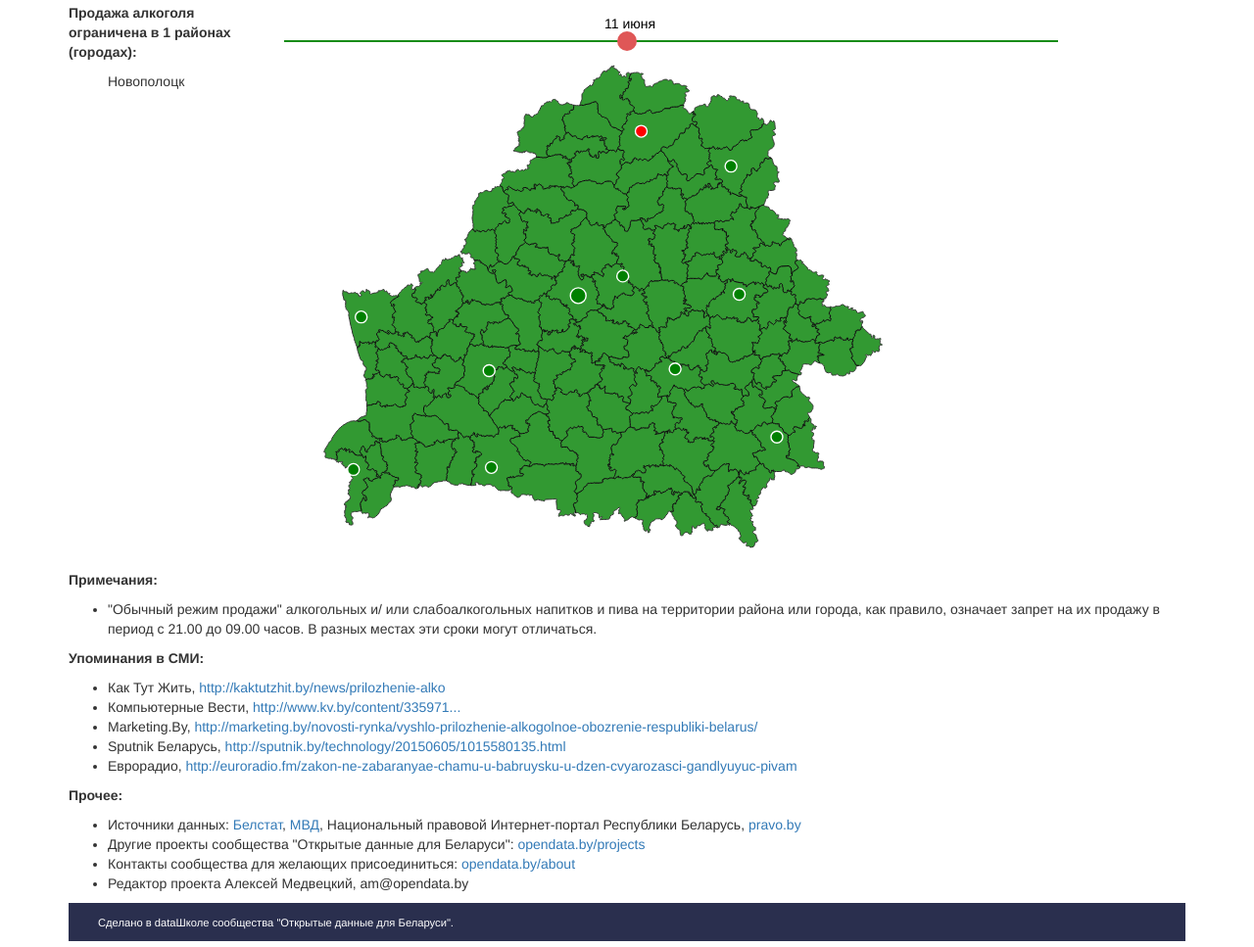
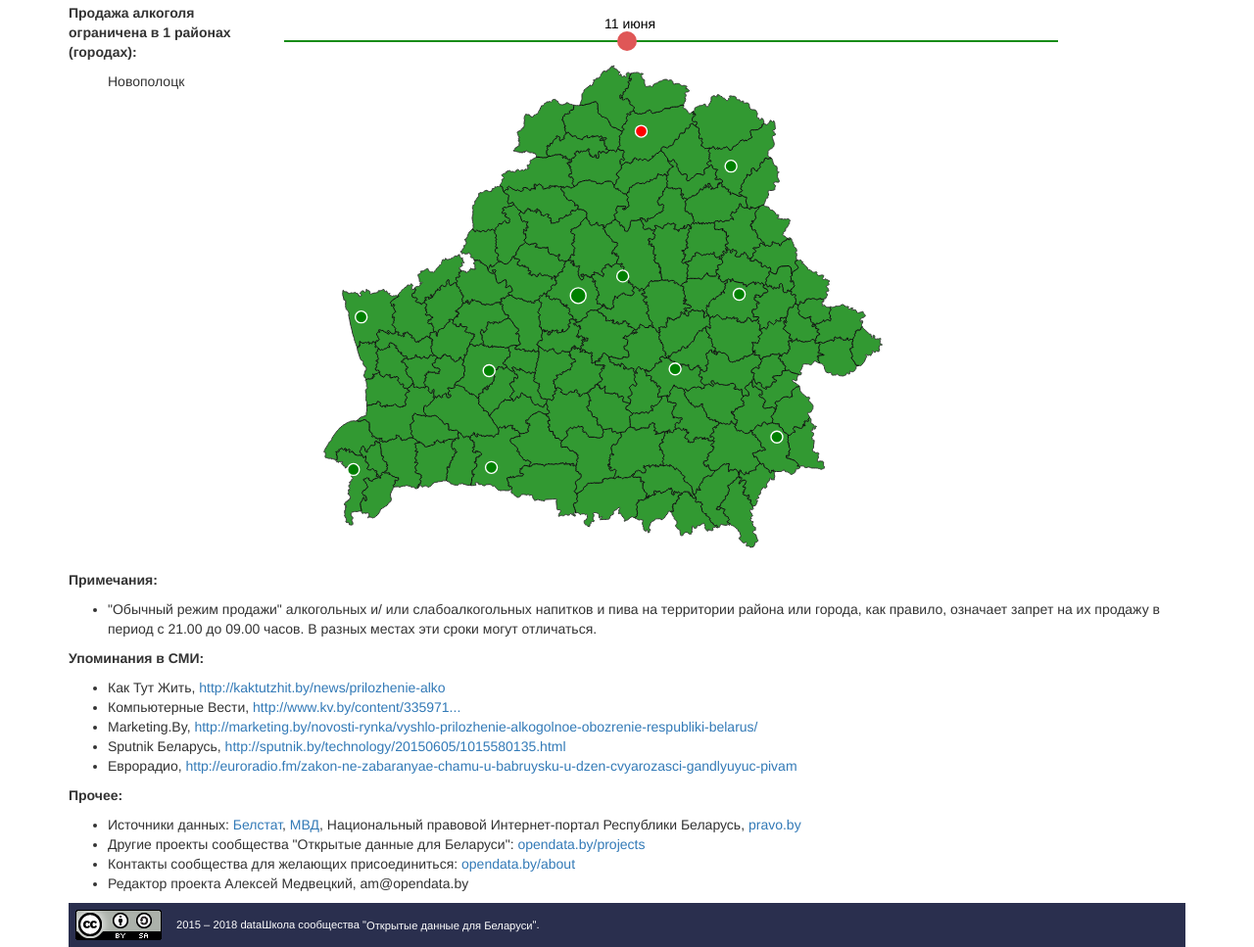
Before and after one commit to opendataby/alkogol, a plain HTML site: page index.html in a window 1280 px wide. Shown: the part 733-1700 px from the top of the page at 98% size. Drawn offline with nearby package versions, Linux system fonts and the light colour scheme.

Commit message:
Поправить формат даты. Добавить логотип by-sa.

```diff
--- a/css/styles.css
+++ b/css/styles.css
@@ -231,7 +231,16 @@ footer a {
 footer a:hover {
 	color: white;
 }
-/*
+footer #cc {
+	padding-top: .5em;
+    padding-bottom: .5em;
+    padding-left: .5em;
+}
+#cc p {
+	display: inline;
+	padding-left: 1em;
+}
+	/*
 .city {
    opacity: .9;
 }
--- a/index.html
+++ b/index.html
@@ -102,9 +102,11 @@ if (document.location.hostname != "localhost") {
     </div>
   </article>
   <footer>
-      <p>Сделано в dataШколе сообщества
-	  "<a href="http://opendata.by">Открытые данные для Беларуси</a>".
-	  </p>
+        <div id="cc">
+			<a href="http://creativecommons.org/licenses/by-sa/4.0/deed.be">
+			<img src="img/bysa.png">
+			</a>
+			<p>2015 &ndash; 2018 dataШкола сообщества "<a href="http://opendata.by">Открытые данные для Беларуси</a>".</p></div>
   <script src="js/d3.v4.min.js" charset="utf-8"></script>
   <script src="js/script.js"></script>
     </footer>
```
Also changed, not shown: img/bysa.png (added).
